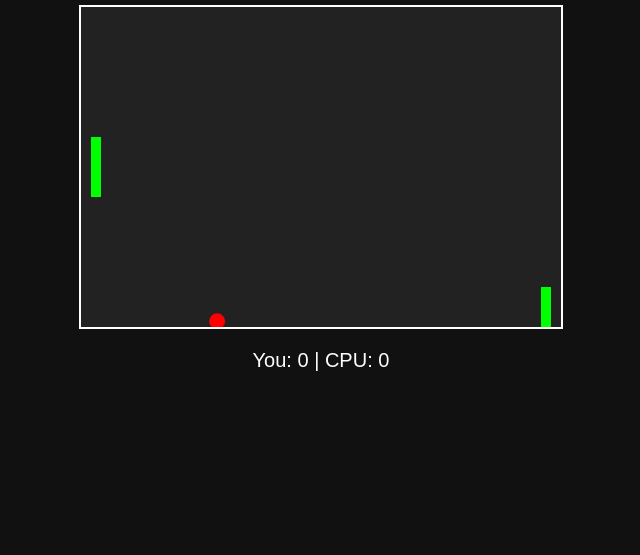
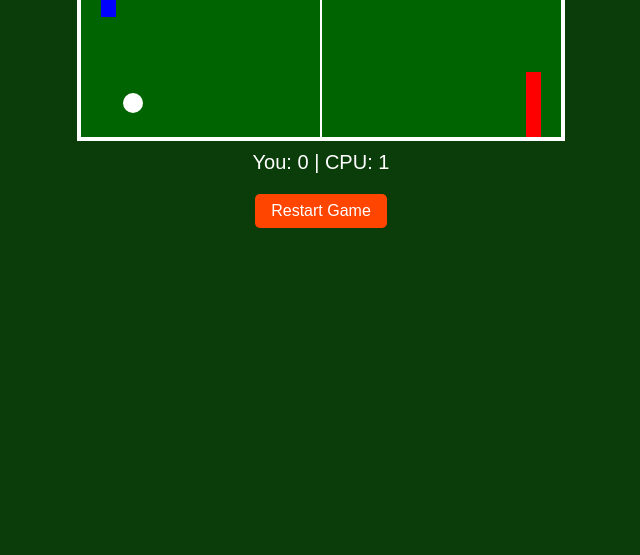
Before and after one commit to kingedoh/Table-tennis-, a plain HTML site: page index.html in a window 1280 px wide. Shown: the part 245-800 px from the top of the page, without its empty margins (319-959 px from the left). Drawn offline with Linux system fonts and the light colour scheme.

Commit message:
Add files via upload

```diff
--- a/game.js
+++ b/game.js
@@ -1,35 +1,53 @@
 const canvas = document.getElementById("gameCanvas");
 const ctx = canvas.getContext("2d");
+const scoreDisplay = document.getElementById("score");
+const resetBtn = document.getElementById("resetBtn");
 
 canvas.width = 480;
 canvas.height = 320;
 
 let playerScore = 0;
 let cpuScore = 0;
+let gameOver = false;
 
-const paddleHeight = 60;
-const paddleWidth = 10;
+const paddleHeight = 80;
+const paddleWidth = 15;
 
 let playerY = (canvas.height - paddleHeight) / 2;
 let cpuY = (canvas.height - paddleHeight) / 2;
-const playerX = 10;
-const cpuX = canvas.width - paddleWidth - 10;
+const playerX = 20;
+const cpuX = canvas.width - paddleWidth - 20;
 
 let ballX = canvas.width / 2;
 let ballY = canvas.height / 2;
-let ballRadius = 8;
+let ballRadius = 10;
 let ballSpeedX = 4;
 let ballSpeedY = 4;
 
-function drawPaddle(x, y) {
-  ctx.fillStyle = "#0f0";
+const hitSound = new Audio("assets/hit.wav");
+const scoreSound = new Audio("assets/score.wav");
+const winSound = new Audio("assets/win.wav");
+
+function drawTable() {
+  ctx.fillStyle = "#006400";
+  ctx.fillRect(0, 0, canvas.width, canvas.height);
+  ctx.strokeStyle = "#fff";
+  ctx.lineWidth = 2;
+  ctx.beginPath();
+  ctx.moveTo(canvas.width / 2, 0);
+  ctx.lineTo(canvas.width / 2, canvas.height);
+  ctx.stroke();
+}
+
+function drawPaddle(x, y, color) {
+  ctx.fillStyle = color;
   ctx.fillRect(x, y, paddleWidth, paddleHeight);
 }
 
 function drawBall(x, y) {
   ctx.beginPath();
   ctx.arc(x, y, ballRadius, 0, Math.PI * 2);
-  ctx.fillStyle = "#f00";
+  ctx.fillStyle = "#fff";
   ctx.fill();
   ctx.closePath();
 }
@@ -37,16 +55,16 @@ function drawBall(x, y) {
 function resetBall() {
   ballX = canvas.width / 2;
   ballY = canvas.height / 2;
-  ballSpeedX = 4 * (Math.random() > 0.5 ? 1 : -1);
-  ballSpeedY = 4 * (Math.random() > 0.5 ? 1 : -1);
+  ballSpeedX = (Math.random() > 0.5 ? 4 : -4);
+  ballSpeedY = (Math.random() > 0.5 ? 4 : -4);
 }
 
 function update() {
-  // Move ball
+  if (gameOver) return;
+
   ballX += ballSpeedX;
   ballY += ballSpeedY;
 
-  // Ball bounce top/bottom
   if (ballY - ballRadius < 0 || ballY + ballRadius > canvas.height) {
     ballSpeedY = -ballSpeedY;
   }
@@ -58,8 +76,9 @@ function update() {
     ballY < playerY + paddleHeight
   ) {
     ballSpeedX = -ballSpeedX;
-    ballSpeedX *= 1.1; // Increase difficulty
-    ballSpeedY *= 1.1;
+    let hitPos = ballY - (playerY + paddleHeight / 2);
+    ballSpeedY = hitPos * 0.25;
+    hitSound.play();
   }
 
   // CPU collision
@@ -69,28 +88,31 @@ function update() {
     ballY < cpuY + paddleHeight
   ) {
     ballSpeedX = -ballSpeedX;
-    ballSpeedX *= 1.1;
-    ballSpeedY *= 1.1;
+    let hitPos = ballY - (cpuY + paddleHeight / 2);
+    ballSpeedY = hitPos * 0.25;
+    hitSound.play();
   }
 
   // Score check
   if (ballX - ballRadius < 0) {
     cpuScore++;
+    scoreSound.play();
     resetBall();
   } else if (ballX + ballRadius > canvas.width) {
     playerScore++;
+    scoreSound.play();
     resetBall();
   }
 
-  // CPU AI (hard mode, tracks almost perfectly)
+  // CPU AI
   const cpuCenter = cpuY + paddleHeight / 2;
   if (cpuCenter < ballY - 10) {
-    cpuY += 6; // CPU moves fast
+    cpuY += 5;
   } else if (cpuCenter > ballY + 10) {
-    cpuY -= 6;
+    cpuY -= 5;
   }
 
-  // Touch control for player
+  // Touch control
   canvas.ontouchmove = function (e) {
     const touch = e.touches[0];
     const rect = canvas.getBoundingClientRect();
@@ -99,18 +121,30 @@ function update() {
     if (playerY < 0) playerY = 0;
     if (playerY + paddleHeight > canvas.height) playerY = canvas.height - paddleHeight;
   };
+
+  // Win check
+  if (playerScore >= 11 || cpuScore >= 11) {
+    gameOver = true;
+    winSound.play();
+  }
 }
 
 function draw() {
-  ctx.clearRect(0, 0, canvas.width, canvas.height);
+  drawTable();
+  drawPaddle(playerX, playerY, "#00f");
+  drawPaddle(cpuX, cpuY, "#f00");
+  drawBall(ballX, ballY);
+  scoreDisplay.innerText = `You: ${playerScore} | CPU: ${cpuScore}`;
 
-  // Draw paddles and ball
-  drawPaddle(playerX, playerY);
-  drawPaddle(cpuX, cpuY);
-  drawBall(ballX, ballY);
-
-  // Update score display
-  document.getElementById("score").innerText = `You: ${playerScore} | CPU: ${cpuScore}`;
+  if (gameOver) {
+    ctx.fillStyle = "#fff";
+    ctx.font = "24px Arial";
+    ctx.fillText(
+      playerScore >= 11 ? "You Win! 🎉" : "CPU Wins! 🤖",
+      canvas.width / 2 - 80,
+      canvas.height / 2
+    );
+  }
 }
 
 function gameLoop() {
@@ -119,4 +153,11 @@ function gameLoop() {
   requestAnimationFrame(gameLoop);
 }
 
+resetBtn.onclick = () => {
+  playerScore = 0;
+  cpuScore = 0;
+  gameOver = false;
+  resetBall();
+};
+
 gameLoop();
--- a/index.html
+++ b/index.html
@@ -3,13 +3,14 @@
 <head>
   <meta charset="UTF-8" />
   <meta name="viewport" content="width=device-width, initial-scale=1.0" />
-  <title>Table Tennis Hard Mode</title>
+  <title>Table Tennis Arcade</title>
   <link rel="stylesheet" href="style.css" />
 </head>
 <body>
-  <h1>Table Tennis (Hard Mode)</h1>
+  <h1>🏓 Table Tennis Arcade</h1>
   <canvas id="gameCanvas"></canvas>
   <div id="score">You: 0 | CPU: 0</div>
+  <button id="resetBtn">Restart Game</button>
   <script src="game.js"></script>
 </body>
 </html>
--- a/style.css
+++ b/style.css
@@ -1,27 +1,34 @@
 body {
-  background: #111;
+  background: #0b3d0b;
   color: #fff;
-  display: flex;
-  flex-direction: column;
-  align-items: center;
-  justify-content: center;
-  height: 100vh;
+  text-align: center;
+  font-family: Arial, sans-serif;
   margin: 0;
-  font-family: Arial, sans-serif;
+  padding: 0;
 }
 
 h1 {
-  margin: 10px;
+  margin: 10px 0;
 }
 
 #gameCanvas {
-  background: #222;
+  background: #006400;
   display: block;
-  margin: 10px auto;
-  border: 2px solid #fff;
+  margin: 0 auto;
+  border: 4px solid #fff;
 }
 
 #score {
   font-size: 20px;
+  margin: 10px;
+}
+
+#resetBtn {
   margin-top: 10px;
+  padding: 8px 16px;
+  font-size: 16px;
+  border: none;
+  background: #ff4500;
+  color: white;
+  border-radius: 5px;
 }
```
Also changed, not shown: 3 other files.
